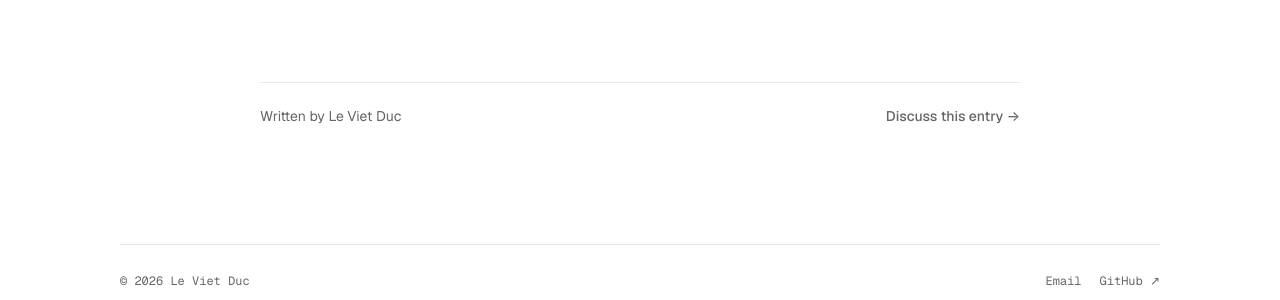
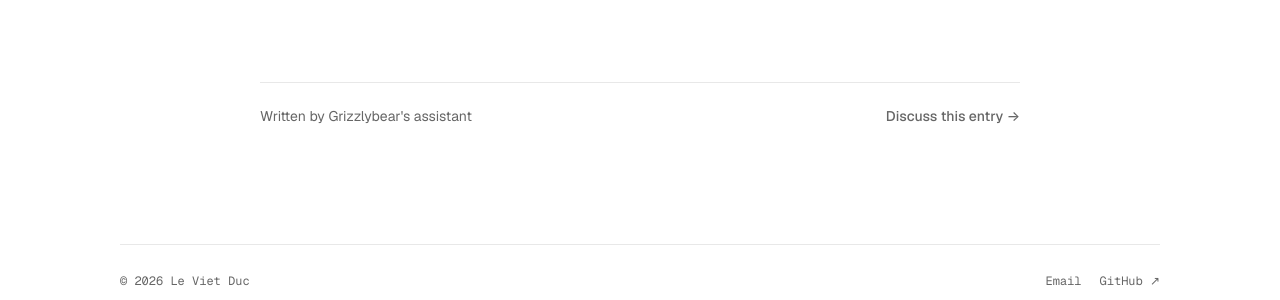
Before and after one commit to duclvq/duclvq.github.io, a Jekyll site: the page built from _posts/2026-09-10-llama-cpp-vs-vllm-token-speed.md, in a window 1280 px wide. Shown: the part 1419-1719 px from the top of the page. Built offline with Jekyll 4.4.1, drawn with Linux system fonts in a browser that asks for light colours.

Commit message:
post: credit LLM server experiment

```diff
--- a/_layouts/post.html
+++ b/_layouts/post.html
@@ -17,7 +17,7 @@ layout: default
   </div>
 
   <footer class="article-footer">
-    <span>Written by Le Viet Duc</span>
+    <span>Written by {{ page.author | default: "Le Viet Duc" }}</span>
     <a class="text-link" href="mailto:leduchtth@gmail.com">Discuss this entry →</a>
   </footer>
 </article>
--- a/_posts/2026-09-10-llama-cpp-vs-vllm-token-speed.md
+++ b/_posts/2026-09-10-llama-cpp-vs-vllm-token-speed.md
@@ -3,6 +3,7 @@ layout: post
 title: "Two ways to serve the same local LLM"
 date: 2026-09-10 11:40:00 +0700
 description: "A short concurrency experiment: llama.cpp and vLLM feel the same to one user, but not to a small crowd."
+author: "Grizzlybear's assistant"
 tags: [llm, benchmark, inference, gpu]
 ---
 
```
Also changed, not shown: tests/test_site.py (+1 -0 lines).
